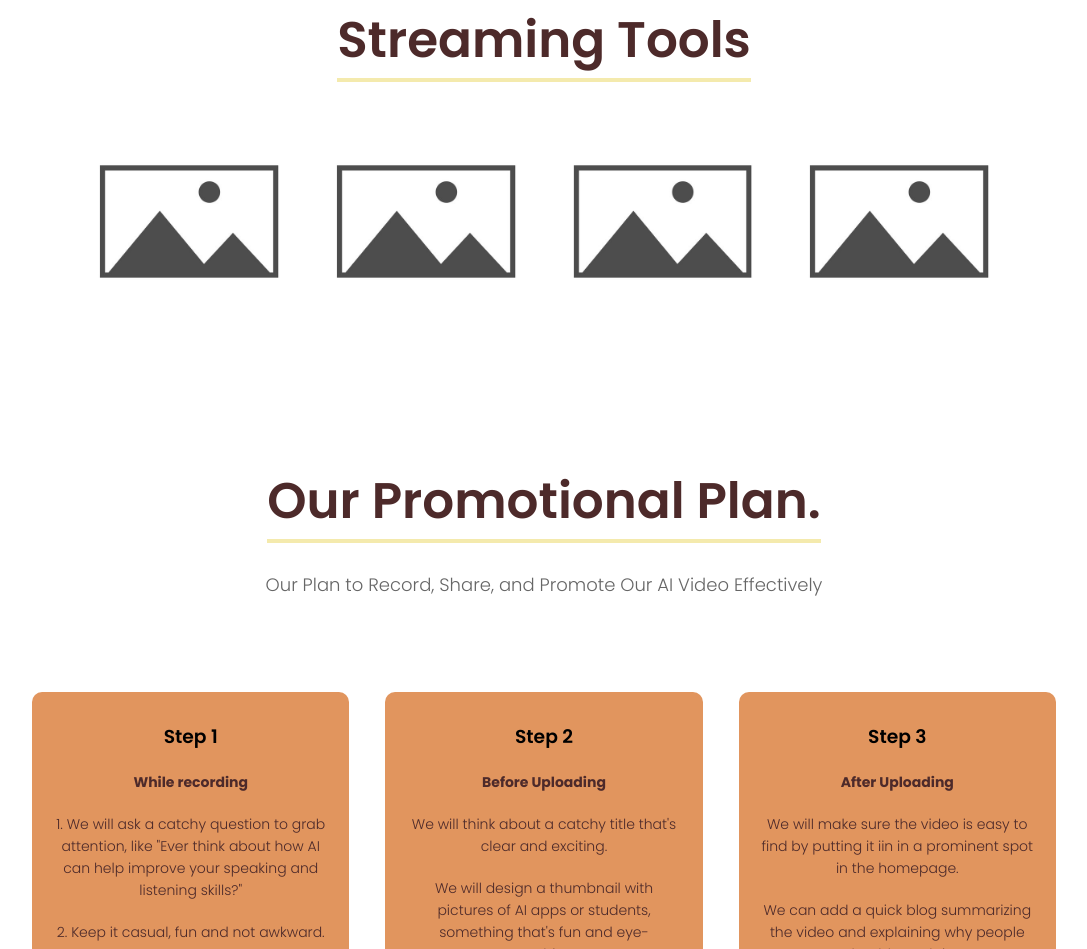
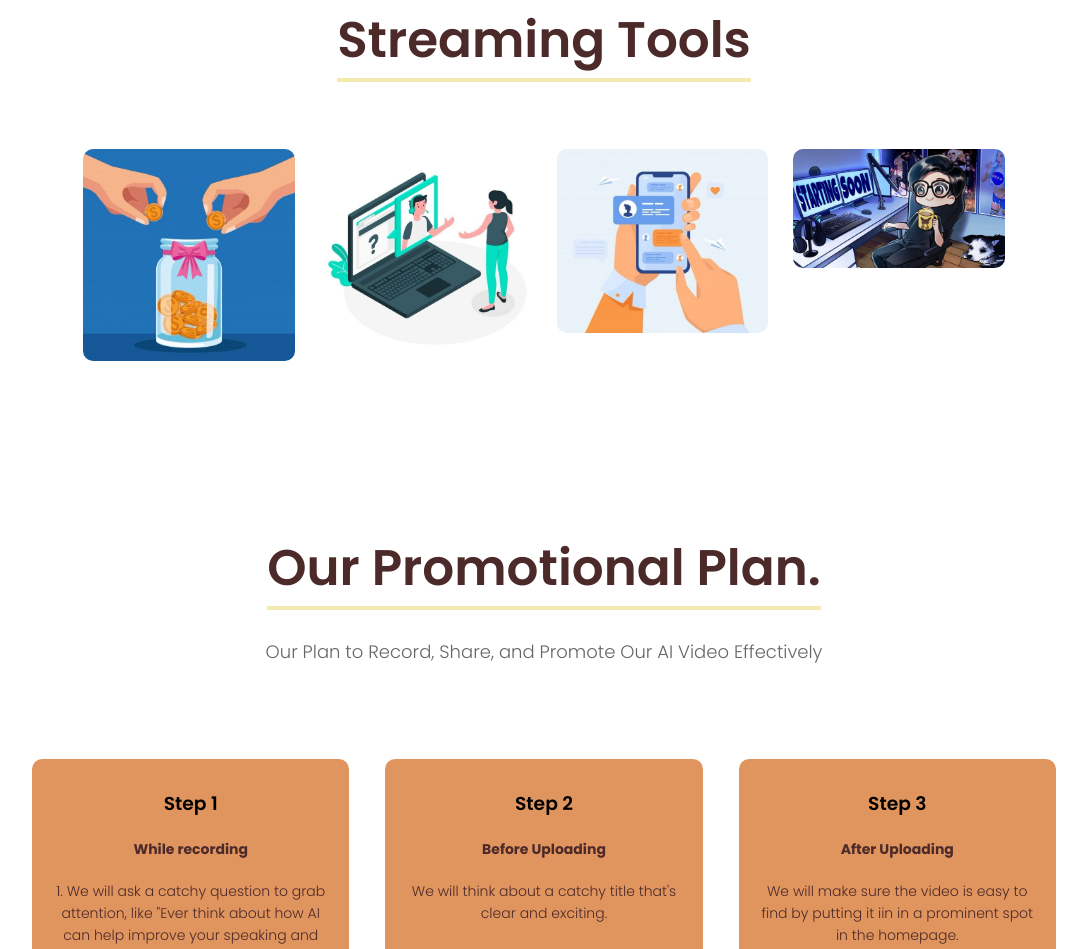
Before and after one commit to livoli/1, a plain HTML site: page index.html in a window 1280 px wide. Shown: the part 1362-2311 px from the top of the page, without its empty margins (96-1183 px from the left). Drawn offline with Linux system fonts and the light colour scheme; a web font is replaced by a local one.

Commit message:
git init

```diff
--- a/index.html
+++ b/index.html
@@ -67,7 +67,7 @@
 
             <a href="donations & followings.html" target="_blank" class="stream-outline-link">
                 <div class="stream-outline-col">
-                    <img src="placeholder.jpg" alt="Donation">
+                    <img src="donations.jpg" alt="Donation">
                     <div class="layer">
                         <h3>Followings & Donations</h3>
                     </div>
@@ -75,7 +75,7 @@
             </a>
             <a href="about the stream.html" target="_blank" class="stream-outline-link">
                 <div class="stream-outline-col">
-                    <img src="placeholder.jpg" alt="Followings">
+                    <img src="about us.jpg" alt="Followings">
                     <div class="layer">
                         <h3>About the stream</h3>
                     </div>
@@ -83,7 +83,7 @@
             </a>
             <a href="livechat.html" target="_blank" class="stream-outline-link">
                 <div class="stream-outline-col">
-                    <img src="placeholder.jpg" alt="Live Chat">
+                    <img src="livechatt.jpg" alt="Live Chat">
                     <div class="layer">
                         <h3>Live chat</h3>
                     </div>
@@ -91,7 +91,7 @@
             </a>
             <a href="mainscreen.html" target="_blank" class="stream-outline-link">
                 <div class="stream-outline-col">
-                    <img src="placeholder.jpg" alt="Main Screen">
+                    <img src="rena.jpg" alt="Main Screen">
                     <div class="layer">
                         <h3>Main Screen</h3>
                     </div>
```
Also changed, not shown: about us.jpg (added), donations.jpg (added), livechatt.jpg (added), rena.jpg (added).
